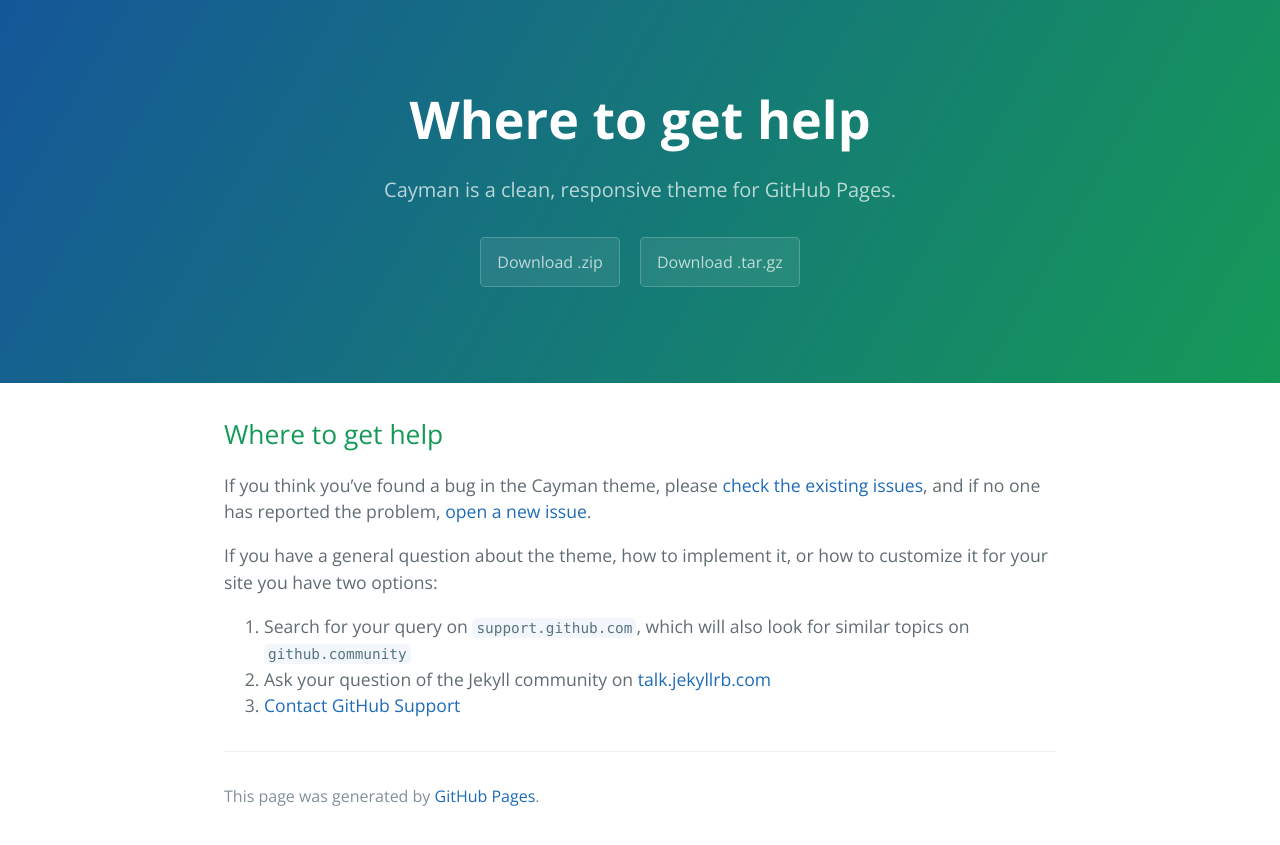
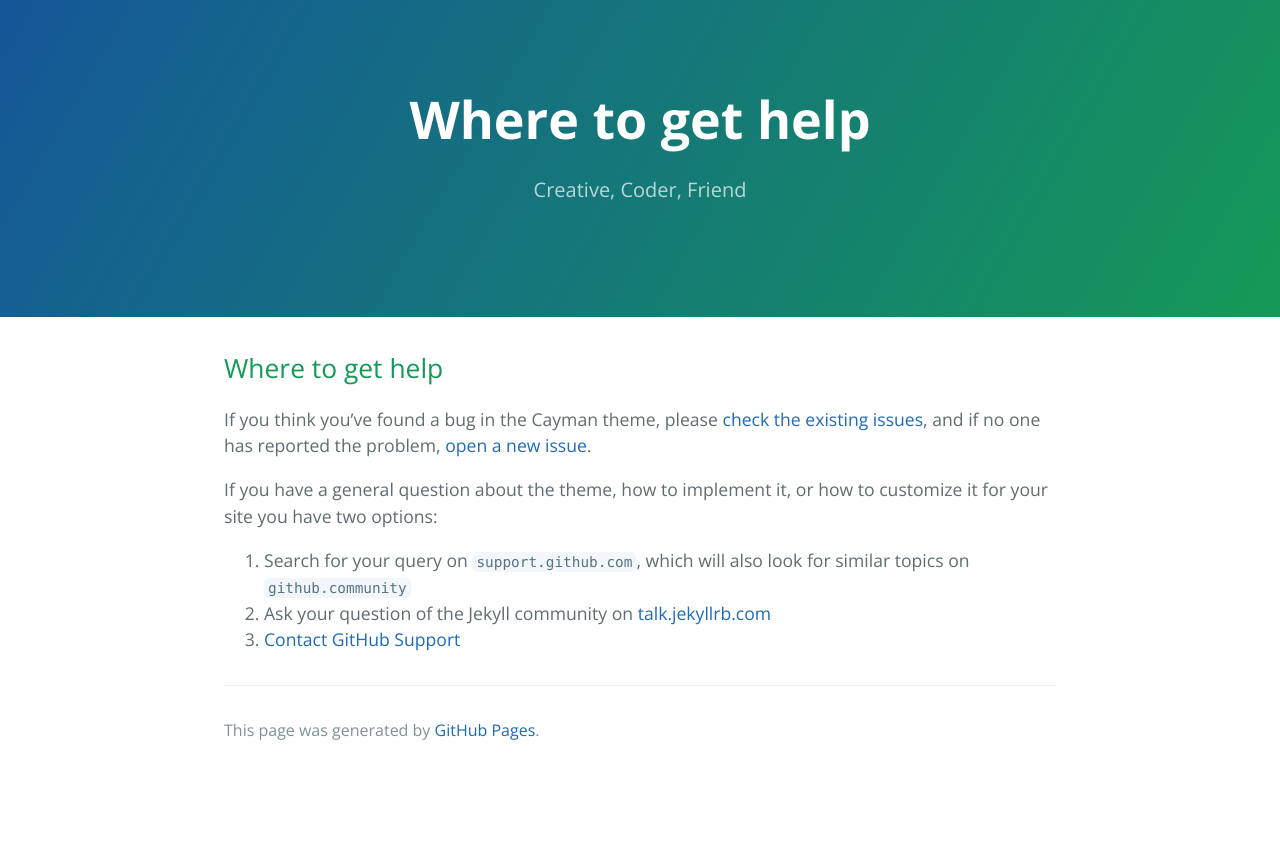
Before and after one commit to Skyler-M/Skyler-M.github.io, a Jekyll site: the page built from docs/SUPPORT.md, in a window 1280 px wide. Shown: the top 845 px of the page. Built offline with Jekyll 4.4.1, drawn with Linux system fonts in a browser that asks for light colours; our own code applies the rules of GitHub Pages for plain Markdown files.

Commit message:
Update _config.yml
Adjusted title, description, and download links

```diff
--- a/_config.yml
+++ b/_config.yml
@@ -1,5 +1,5 @@
-title: Cayman theme
-description: Cayman is a clean, responsive theme for GitHub Pages.
-show_downloads: true
+title: Skyler Mangum
+description: Creative, Coder, Friend
+show_downloads: false
 google_analytics:
 theme: jekyll-theme-cayman
```
